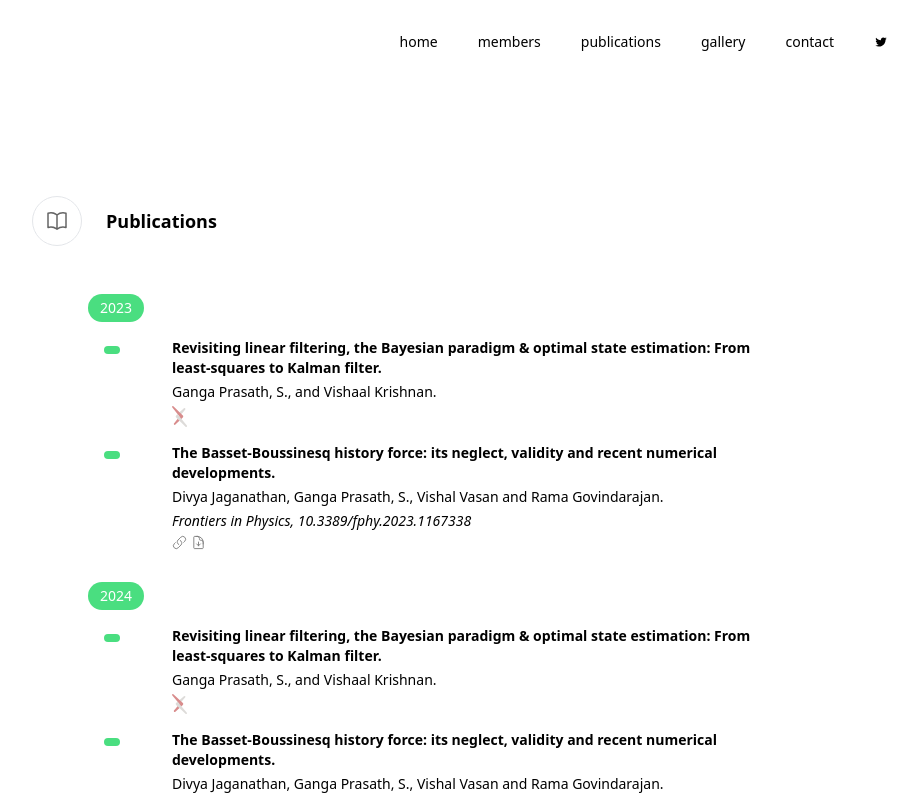
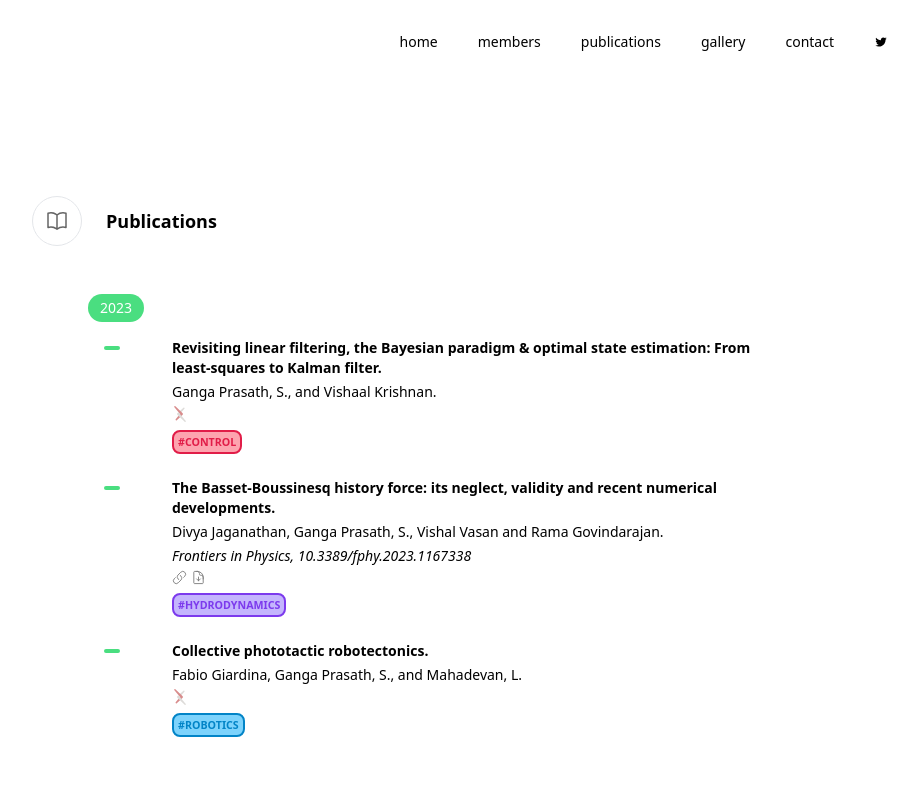
Before and after one commit to sgangaprasath/nextjs, a Next.js app in the folder tsproject/: page /pubs in a window 1280 px wide. Shown: the top 800 px of the page, without its empty margins (200-1118 px from the left). Built offline with nearby package versions, Linux system fonts and the light colour scheme.

Commit message:
AlmostDoneFull

```diff
--- a/tsproject/app/json/members.json
+++ b/tsproject/app/json/members.json
@@ -11,10 +11,10 @@
   },
   {
     "id": 2,
-    "name": "Swati Umasanker",
-    "title": "In-house Doctor",
+    "name": "Can be you!",
+    "title": "MS/PhD student",
     "twitter": "",
-    "email": "",
+    "email": "mailto:compulsory@gmail.com",
     "webpage": "",
     "cv": "",
     "image": "/images/profile.svg"
--- a/tsproject/app/json/pubs.json
+++ b/tsproject/app/json/pubs.json
@@ -10,10 +10,12 @@
         "arxiv": "https://github.com/sgangaprasath/Publications/raw/master/KFTutorial.pdf",
         "website": "",
         "download": "",
-        "news": "",
+        "news1": "",
+        "news2": "",
         "date": "",
         "image": "",
-        "journal": ""
+        "journal": "",
+        "tag": "Control"
       },
       {
         "id": 2,
@@ -22,40 +24,26 @@
         "arxiv": "",
         "website": "https://www.frontiersin.org/articles/10.3389/fphy.2023.1167338",
         "download": "https://github.com/sgangaprasath/Publications/raw/master/FPhy_MiniReview_2023.pdf",
-        "news": "",
+        "news1": "",
+        "news2": "",
         "date": "",
         "image": "",
-        "journal": "Frontiers in Physics, 10.3389/fphy.2023.1167338"
-      }
-    ]
-  },
-  {
-    "id": 2,
-    "year": 2024,
-    "data": [
+        "journal": "Frontiers in Physics, 10.3389/fphy.2023.1167338",
+        "tag": "Hydrodynamics"
+      },
       {
-        "id": 1,
-        "authors": "Ganga Prasath, S., and Vishaal Krishnan.",
-        "title": "Revisiting linear filtering, the Bayesian paradigm & optimal state estimation: From least-squares to Kalman filter.",
-        "arxiv": "https://github.com/sgangaprasath/Publications/raw/master/KFTutorial.pdf",
+        "id": 3,
+        "authors": "Fabio Giardina, Ganga Prasath, S., and Mahadevan, L.",
+        "title": "Collective phototactic robotectonics.",
+        "arxiv": "https://arxiv.org/abs/2208.12373",
         "website": "",
         "download": "",
-        "news": "",
+        "news1": "",
+        "news2": "",
         "date": "",
         "image": "",
-        "journal": ""
-      },
-      {
-        "id": 2,
-        "authors": "Divya Jaganathan, Ganga Prasath, S., Vishal Vasan and Rama Govindarajan. ",
-        "title": "The Basset-Boussinesq history force: its neglect, validity and recent numerical developments.",
-        "arxiv": "",
-        "website": "https://www.frontiersin.org/articles/10.3389/fphy.2023.1167338",
-        "download": "https://github.com/sgangaprasath/Publications/raw/master/FPhy_MiniReview_2023.pdf",
-        "news": "",
-        "date": "",
-        "image": "",
-        "journal": "Frontiers in Physics, 10.3389/fphy.2023.1167338"
+        "journal": "",
+        "tag": "Robotics"
       }
     ]
   }
--- a/tsproject/app/members/page.tsx
+++ b/tsproject/app/members/page.tsx
@@ -25,13 +25,13 @@ const getMemContent = (): MembersMetaData[] => {
 
 const MemPreview = (props: MembersMetaData) => {
   return (
-    <div className="container flex flex-row items-center justify-center gap-4">
+    <div className="group container flex flex-row items-center justify-center gap-4">
       <Image
         src={props.image}
         width={45}
         height={45}
         alt="Picture of the lab member"
-        className="transform duration-200 rounded-full grayscale hover:grayscale-0 hover:scale-125"
+        className="transform duration-200 rounded-full grayscale group-hover:grayscale-0 hover:scale-125"
       />
       <div className="flex flex-col items-start justify-center">
         <p className="text-center md:text-left font-semibold text-md">
--- a/tsproject/app/page.tsx
+++ b/tsproject/app/page.tsx
@@ -5,13 +5,7 @@ import Link from "next/link";
 export default function Home() {
   return (
     <>
-      <p className="max-w-4xl mb-10 p-2 bg-green-200 text-sm text-green-600 rounded-lg border border-green-400">
-        Welcome to the webpage of INTERFACE lab which is part of the Department
-        of Applied Mechanics and Biomedical Engineering at IIT Madras. We are
-        new and exciting group working on problems at the interface of
-        soft-mechanics, robotics & control and animal behaviour.
-      </p>
-      <div className="flex flex-col pt-40 pb-20 gap-60 items-center justify-between px-24">
+      <div className="flex flex-col pt-40 pb-20 gap-32 items-center justify-between px-24">
         {/* Lab logo */}
         <div className="relative flex place-items-center before:absolute before:h-[300px] before:w-[480px] before:-translate-x-1/2 before:rounded-full before:bg-gradient-radial before:from-white before:to-transparent before:blur-2xl before:content-[''] after:absolute after:-z-20 after:h-[180px] after:w-[240px] after:translate-x-1/3 after:bg-gradient-conic after:from-sky-200 after:via-green-200 after:blur-2xl after:content-[''] before:dark:bg-gradient-to-br before:dark:from-transparent before:dark:to-green-500 before:dark:opacity-10 after:dark:from-green-700 after:dark:via-[#0141ff] after:dark:opacity-40 before:lg:h-[360px]">
           <Image
@@ -22,6 +16,14 @@ export default function Home() {
             height={100}
             priority
           />
+        </div>
+        <div className="md:text-2xl text-center max-w-2xl">
+          <p className="font-light">at the intersection of</p>
+          <p className="font-extrabold">Soft-mechanics, Robotics & Behaviour</p>
+          <p className="max-w-2xl mt-10 p-2 bg-green-200 text-sm text-green-600 rounded-lg border border-green-400">
+            We are a new and exciting group in the Department of Applied Mechanics & Biomedical Engineering at IIT
+            Madras. Look around the website and drop by our lab if you are interested in knowing more about what we do!
+          </p>
         </div>
         {/* Bottom navigation links */}
         <div className="grid m-10 text-center lg:mb-4 lg:grid-cols-4 lg:text-left">
@@ -165,7 +167,7 @@ export default function Home() {
           </Link>
           {/* Outreach */}
           <Link
-            href="/outreach"
+            href="/"
             className="group flex flex-col items-center justify-center rounded-lg border border-transparent px-5 py-4 transition-colors hover:border-gray-300 hover:bg-gray-200 hover:dark:border-neutral-700 hover:dark:bg-neutral-800/30"
           >
             <h2
@@ -212,7 +214,6 @@ export default function Home() {
         </div>
       </div>
       {/* Notice board */}
-
     </>
   );
 }
--- a/tsproject/app/pubs/page.tsx
+++ b/tsproject/app/pubs/page.tsx
@@ -17,42 +17,46 @@ export interface PubsData {
   arxiv: string;
   website: string;
   download: string;
-  news: string;
+  news1: string;
+  news2: string;
   date: string;
   image: string;
   journal: string;
+  tag: string;
 }
 
 const getPubContent = (): PubsMetaData[] => {
   const jsonString = fs.readFileSync("./app/json/pubs.json", "utf-8");
   const jsonData = JSON.parse(jsonString);
   jsonData.sort(function (a: PubsMetaData, b: PubsMetaData) {
-    return a.id - b.id;
+    return b.id - a.id;
   });
   return jsonData;
 };
 
 const List = ({jsonFull}: JsonLstFull) => (
   <ul>
-    {jsonFull.map((jsonFull, i) => (
-      <JSONFull key={i} jsonLst={jsonFull} />
+    {jsonFull.map((jsonFull: JsonLstFull, i: number) => (
+      <JSONFull key={i} jsonFull={jsonFull} />
     ))}
   </ul>
 );
 
-const JSONFull = ({jsonLst}) => (
-  <div className="pb-4 max-w-4xl">
-    <p className="inline-block bg-green-400 text-white font-light rounded-full px-3 py-1 my-2">{jsonLst.year}</p>
+const JSONFull = ({jsonFull}: JsonLstFull) => (
+  <div className="pb-4">
+    <p className="inline-block bg-green-400 text-white font-light rounded-full px-3 py-1 my-2">
+      {jsonFull.year}
+    </p>
     <ul>
-      {jsonLst.data.map((data, i) => (
-        <DataLst key={i} data={data} />
+      {jsonFull.data.map((data: PubsData, id: PubsData) => (
+        <DataLst key={id} data={data} />
       ))}
     </ul>
   </div>
 );
 
-const DataLst = ({data}) => (
-  <div className="mx-4 py-2">
+const DataLst = ({data}: PubsMetaData) => (
+  <div className="mx-4 py-2 md:max-w-xl lg:max-w-2xl">
     <p>
       {data.image !== "" && (
         <Image
@@ -65,7 +69,7 @@ const DataLst = ({data}) => (
       )}
     </p>
     <div className="grid grid-cols-10 items-start gap-2 max-w-2xl">
-      <div className="my-2 px-1 md:px-2 w-2 h-2 bg-green-400 rounded-full"></div>
+      <div className="my-2 px-1 md:px-2 w-1 h-1 bg-green-400 rounded-full"></div>
       <div className="col-span-9 items-start justify-center">
         {/* Title */}
         <p className="text-left md:text-left font-bold pb-1">{data.title}</p>
@@ -89,6 +93,7 @@ const DataLst = ({data}) => (
                 width={15}
                 height={15}
                 alt="URL"
+                className="w-4 h-4"
               />
             </Link>
           )}
@@ -123,6 +128,40 @@ const DataLst = ({data}) => (
                 alt="URL"
               />
             </Link>
+          )}
+          {/* News link */}
+          {data.news1 !== "" && (
+            <Link
+              className="opacity-50 hover:opacity-100"
+              href={data.news1}
+              target="_blank"
+              rel="noopener noreferrer"
+            >
+              <Image
+                src={"/images/news.svg"}
+                width={15}
+                height={15}
+                alt="URL"
+              />
+            </Link>
+          )}
+        </div>
+        {/* Tags */}
+        <div className="flex flex-row items-start justify-start gap-1">
+          {data.tag == "Control" && (
+            <div className="rounded-lg border-2 border-rose-600 bg-rose-300 text-rose-600 text-[8pt] px-1 my-2 font-bold">
+              #CONTROL
+            </div>
+          )}
+          {data.tag == "Hydrodynamics" && (
+            <div className="rounded-lg border-2 border-violet-600 bg-violet-300 text-violet-600 text-[8pt] px-1 my-2 font-bold">
+              #HYDRODYNAMICS
+            </div>
+          )}
+          {data.tag == "Robotics" && (
+            <div className="rounded-lg border-2 border-sky-600 bg-sky-300 text-sky-600 text-[8pt] px-1 my-2 font-bold">
+              #ROBOTICS
+            </div>
           )}
         </div>
       </div>
@@ -162,7 +201,7 @@ const PubsPage = () => {
           <p className="font-bold text-lg px-4">Publications</p>
         </div>
       </div>
-      <section className="grid grid-cols-1 gap-10 md:gap-10 lg:gap-20 mb-10 px-10 lg:px-14 text-sm max-w-4xl">
+      <section className="grid grid-cols-1 mb-10 px-10 lg:px-14 text-sm">
         <List jsonFull={posts} />
       </section>
     </div>
```
Also changed, not shown: tsproject/blog/2-Check.md (deleted, +0 -158 lines).
